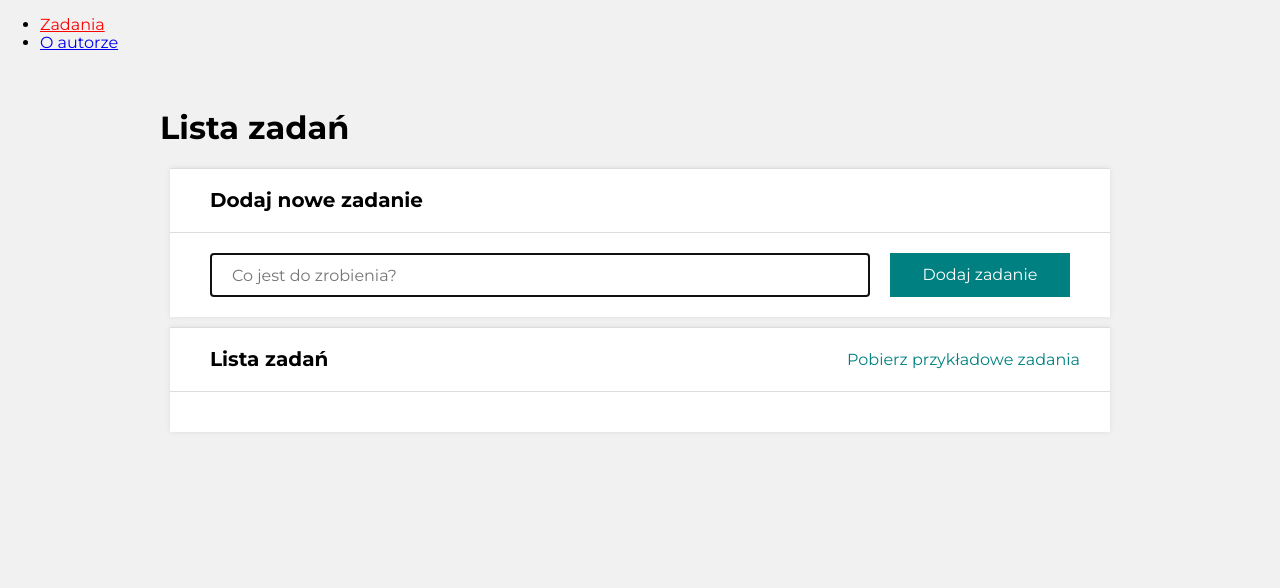
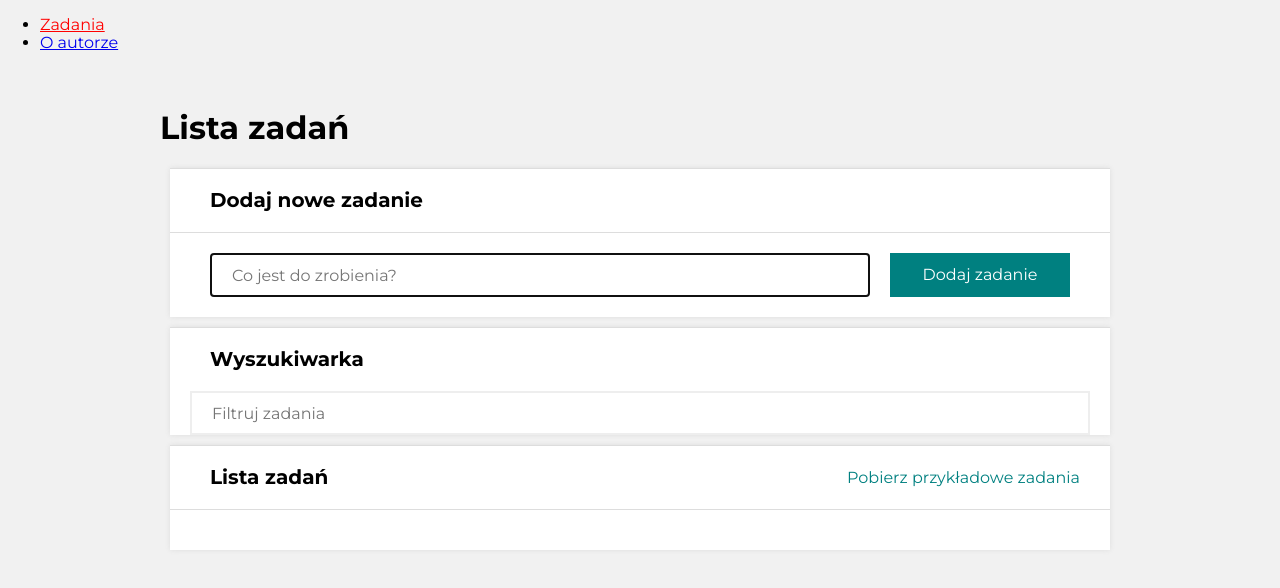
Before and after one commit to DominikaBuczekSzkowron/to-do-list-react, a React (Create React App) app: page /zadania#/zadania in a window 1280 px wide. Shown: the top 588 px of the page. Built offline with nearby package versions, Linux system fonts and the light colour scheme.

Commit message:
searcher tasks with  input in application

```diff
--- /dev/null
+++ b/src/features/tasks/Input/index.js
@@ -0,0 +1,28 @@
+import styled from "styled-components";
+
+export default styled.input`
+  display: flex;
+  flex-grow: 1;
+  flex-shrink: 1;
+  min-width: 0;
+  background-color: ${({ theme }) => theme.colors.backgroundColor};
+  border-color: #eee;
+  height: 30px;
+  border-style: solid;
+  padding: 20px;
+
+  @media (min-width: 768px) {
+    display: flex;
+    flex-direction: row;
+    justify-content: left;
+    margin-bottom: 0px;
+    margin-right: 20px;
+    margin-left: 20px;
+  }
+
+  @media (max-width: ${({ theme }) => theme.breakpoints.mobile}px) {
+    margin-bottom: 20px;
+    margin-right: 20px;
+    margin-left: 20px;
+  }
+`;
--- a/src/features/tasks/TasksPage/Form/index.js
+++ b/src/features/tasks/TasksPage/Form/index.js
@@ -1,6 +1,7 @@
 import React, { useState, useRef } from "react";
 import { useDispatch } from "react-redux";
-import { TaskForm, TaskInput, ButtonAddNewTask } from "./styled";
+import { TaskForm, ButtonAddNewTask } from "./styled";
+import Input from "../../Input";
 import { addTask } from "../../taskSlice";
 import { nanoid } from "@reduxjs/toolkit";
 
@@ -33,7 +34,7 @@
   };
   return (
     <TaskForm onSubmit={onFormSubmit}>
-      <TaskInput
+      <Input
         value={newTaskContent}
         placeholder="Co jest do zrobienia?"
         autoFocus
--- a/src/features/tasks/TasksPage/Form/styled.js
+++ b/src/features/tasks/TasksPage/Form/styled.js
@@ -16,33 +16,6 @@
     display: flex;
     flex-direction: column;
     margin-bottom: 0px;
-  }
-`;
-
-export const TaskInput = styled.input`
-  display: flex;
-  flex-grow: 1;
-  flex-shrink: 1;
-  min-width: 0;
-  background-color: ${({ theme }) => theme.colors.backgroundColor};
-  border-color: #eee;
-  height: 30px;
-  border-style: solid;
-  padding: 20px;
-
-  @media (min-width: 768px) {
-    display: flex;
-    flex-direction: row;
-    justify-content: left;
-    margin-bottom: 0px;
-    margin-right: 20px;
-    margin-left: 20px;
-  }
-
-  @media (max-width: ${({ theme }) => theme.breakpoints.mobile}px) {
-    margin-bottom: 20px;
-    margin-right: 20px;
-    margin-left: 20px;
   }
 `;
 
--- /dev/null
+++ b/src/features/tasks/TasksPage/Search/index.js
@@ -0,0 +1,31 @@
+import { useLocation, useHistory } from "react-router-dom/cjs/react-router-dom";
+import Input from "../../Input";
+import { Wrapper } from "./styled";
+import searchQueryParamName from "../searchQueryParamName";
+
+export default () => {
+  const location = useLocation();
+  const history = useHistory();
+  const query = new URLSearchParams(location.search).get(searchQueryParamName);
+
+  const onInputChange = ({ target }) => {
+    const searchParams = new URLSearchParams(location.search);
+
+    if (target.value.trim() === "") {
+      searchParams.delete(searchQueryParamName);
+    } else {
+      searchParams.set(searchQueryParamName, target.value);
+    }
+    history.push(`${location.pathname}?${searchParams.toString()}`);
+  };
+
+  return (
+    <Wrapper>
+      <Input
+        placeholder="Filtruj zadania"
+        value={query || ""}
+        onChange={onInputChange}
+      />
+    </Wrapper>
+  );
+};
--- /dev/null
+++ b/src/features/tasks/TasksPage/Search/styled.js
@@ -0,0 +1,6 @@
+import styled from "styled-components";
+
+export const Wrapper = styled.div`
+  display: grid;
+  grid-template-columns: 1fr;
+`;
--- a/src/features/tasks/TasksPage/TaskList/index.js
+++ b/src/features/tasks/TasksPage/TaskList/index.js
@@ -7,10 +7,11 @@
 } from "../../taskSlice";
 import { Link, useLocation } from "react-router-dom/cjs/react-router-dom.min";
 import { List, Item, Content, ButtonDone, ButtonRemove } from "./styled";
+import searchQueryParamName from "../searchQueryParamName";
 
 const TaskList = () => {
   const location = useLocation();
-  const query = new URLSearchParams(location.search).get("szukaj");
+  const query = new URLSearchParams(location.search).get(searchQueryParamName);
 
   const tasks = useSelector((state) => selectTasksByQuery(state, query));
   const hideDone = useSelector(selectHideDone);
--- a/src/features/tasks/TasksPage/index.js
+++ b/src/features/tasks/TasksPage/index.js
@@ -4,13 +4,14 @@
 import Section from "../../../common/Section";
 import Header from "../../../common/Header";
 import Container from "../../../common/Container";
+import Search from "./Search";
 
 function TasksPage() {
   return (
     <Container className="container">
       <Header title="Lista zadań" />
       <Section title="Dodaj nowe zadanie" body={<Form />} />
-
+      <Section title="Wyszukiwarka" body={<Search />} />
       <Section
         title="Lista zadań"
         body={<TaskList />}
--- /dev/null
+++ b/src/features/tasks/TasksPage/searchQueryParamName.js
@@ -0,0 +1 @@
+export default "szukaj";
```
